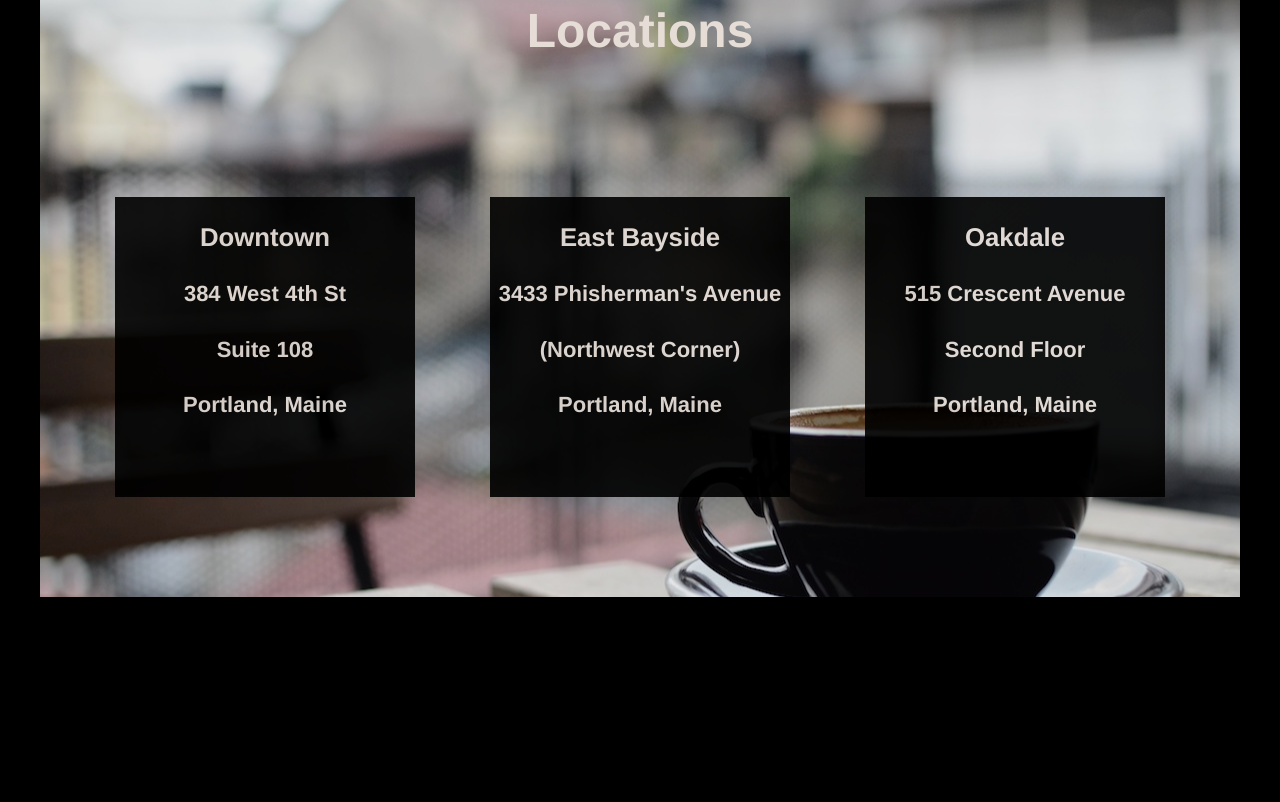
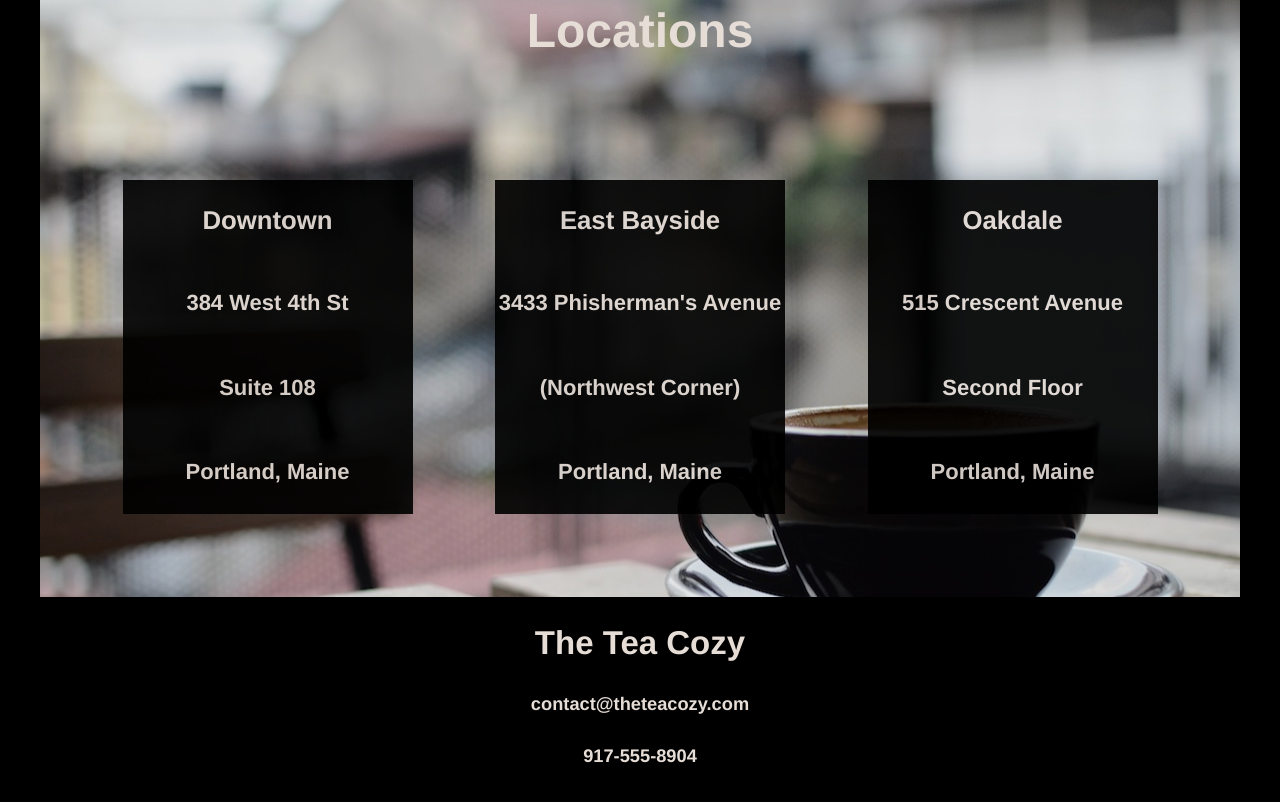
Before and after one commit to DennisN-Dev/FlexBox-TeaCozy, a plain HTML site: page index.html in a window 1280 px wide. Shown: the part 1538-2340 px from the top of the page. Before the commit the page ends 2143 px from the top, so only its background shows below. Drawn offline with Linux system fonts and the light colour scheme.

Commit message:
Build and style contact info section

```diff
--- a/index.html
+++ b/index.html
@@ -102,6 +102,14 @@
 
     </section>
 
+    <section class="container-contact">
+        <div>
+            <h2>The Tea Cozy</h2>
+            <h5>contact@theteacozy.com</h5>
+            <h5>917-555-8904</h5>
+        </div>
+    </section>
+
 </body>
 
 </html>
--- a/resources/style.css
+++ b/resources/style.css
@@ -104,8 +104,9 @@ body {
 }
 
 .location-address {
-    width: 300px;
-    height: 300px;
+    display: flex;
+    flex-direction: column;
+    flex-basis: 290px;
     background-color: black;
     opacity: 0.9;
     color: seashell;
@@ -120,3 +121,12 @@ body {
     font-size: 48px;
     font-weight: bold;
 }
+
+/* Contact Styles */
+.container-contact {
+    display: flex;
+    flex-direction: column;
+    justify-content: center;
+    align-items: center;
+    height: 200px;
+}
```
